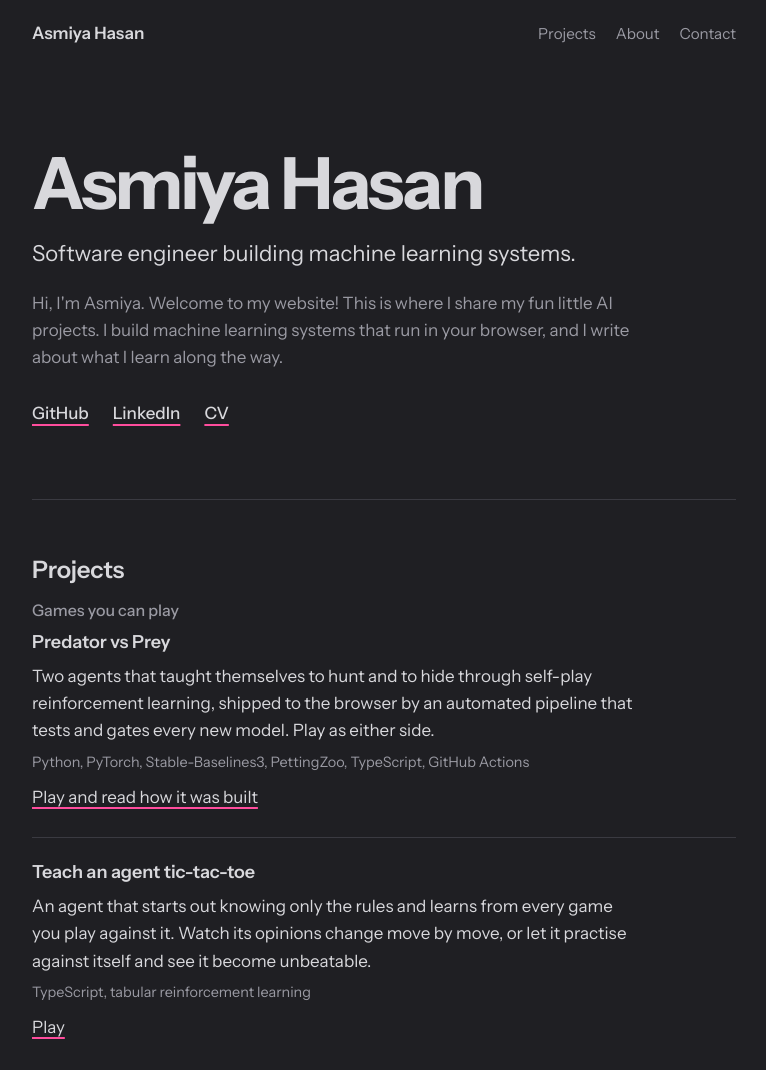
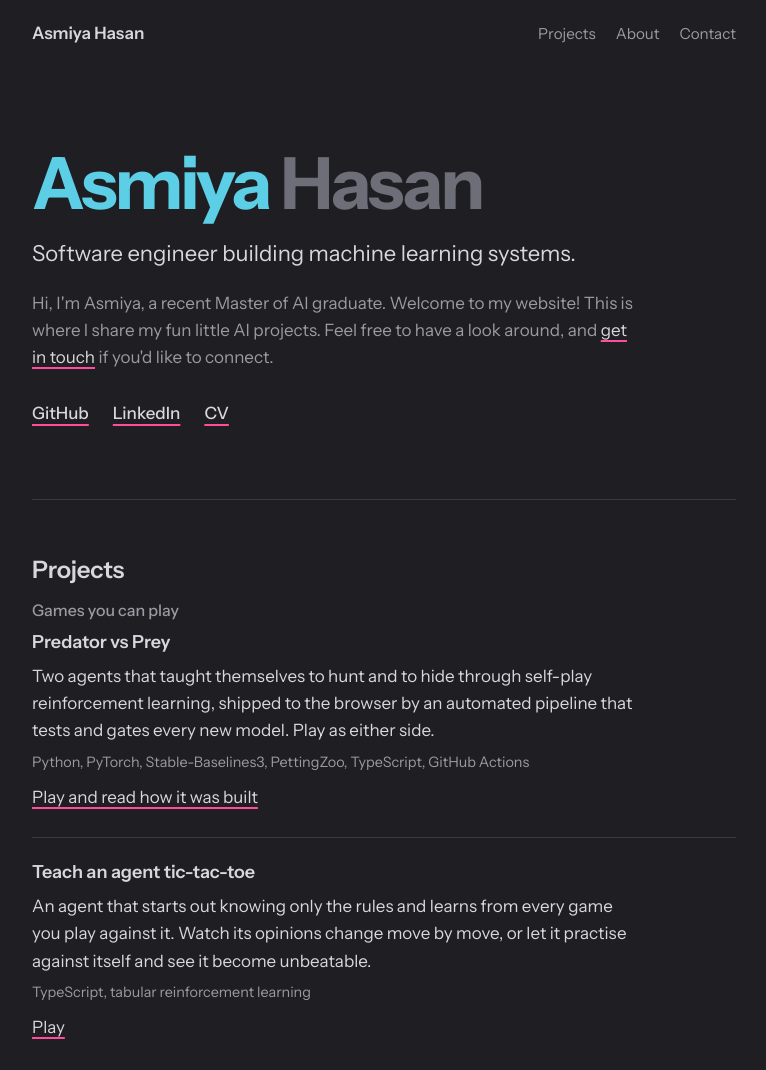
Before and after one commit to asmiyahasan/asmiyahasan.github.io, a website built with Vite: page index.html in a window 1280 px wide. Shown: the top 1070 px of the page, without its empty margins (256-1022 px from the left). Built offline with nearby package versions, Linux system fonts and the light colour scheme.

Commit message:
Update home page design

```diff
--- a/index.html
+++ b/index.html
@@ -25,12 +25,12 @@
     <main id="top">
       <!-- Intro -->
       <section class="intro">
-        <h1>Asmiya Hasan</h1>
+                <h1><span class="name-first">Asmiya</span> <span class="name-last">Hasan</span></h1>
         <p class="tagline">Software engineer building machine learning systems.</p>
         <p class="intro-text">
-          Hi, I'm Asmiya. Welcome to my website! This is where I share my fun little AI projects.
-          I build machine learning systems that run in your browser, and I write about what I
-          learn along the way.
+          Hi, I'm Asmiya, a recent Master of AI graduate. Welcome to my website! This is where I
+          share my fun little AI projects. Feel free to have a look around, and
+          <a class="text-link" href="#contact">get in touch</a> if you'd like to connect.
         </p>
         <p class="intro-links">
           <a href="https://github.com/asmiyahasan" target="_blank" rel="noopener">GitHub</a>
--- a/src/style.css
+++ b/src/style.css
@@ -71,6 +71,14 @@ h2 {
 
 h3 {
   font-size: 1.125rem;
+}
+
+.name-first {
+  color: var(--prey);
+}
+
+.name-last {
+  color: #6e6e78;
 }
 
 p {
```
